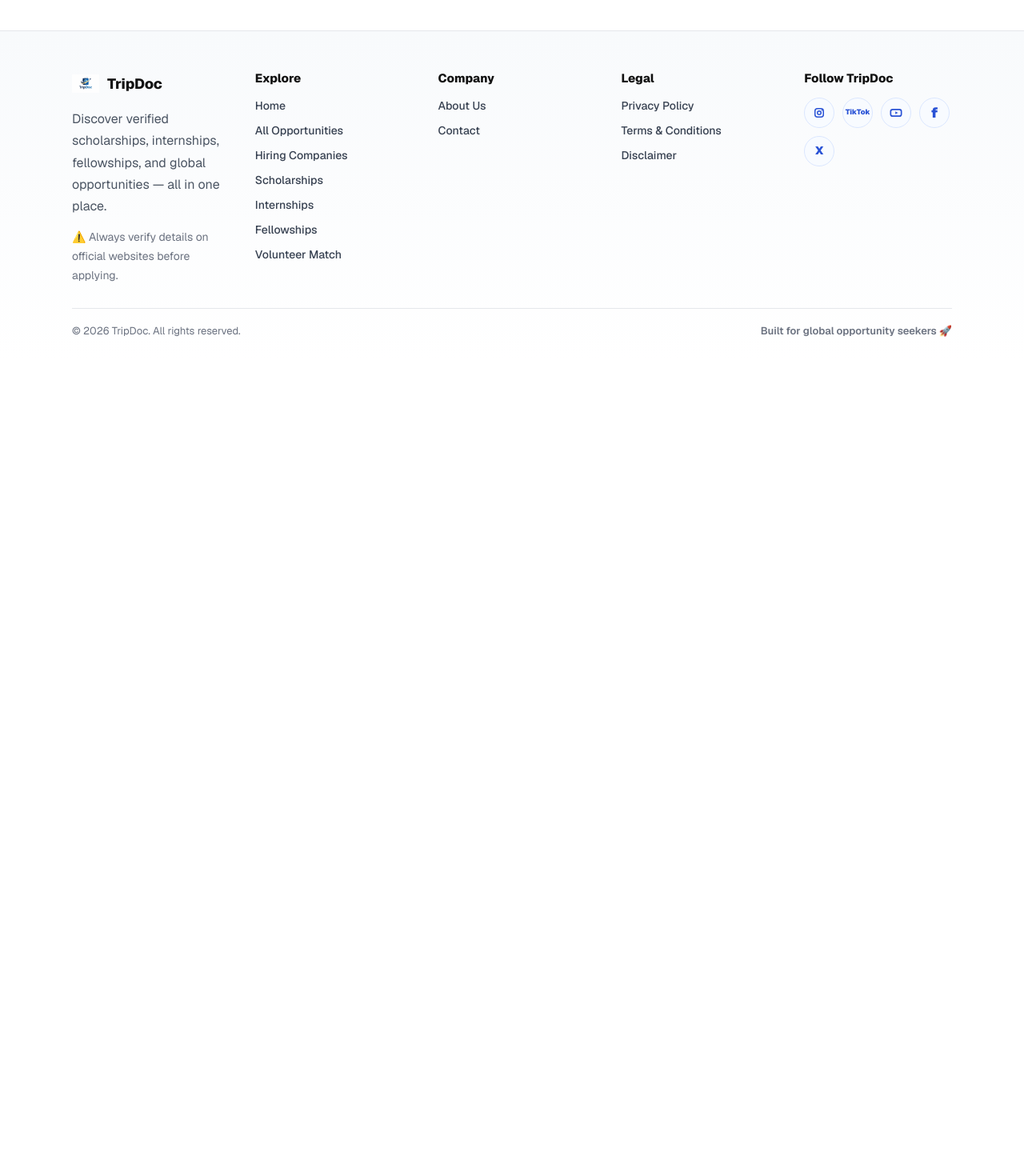
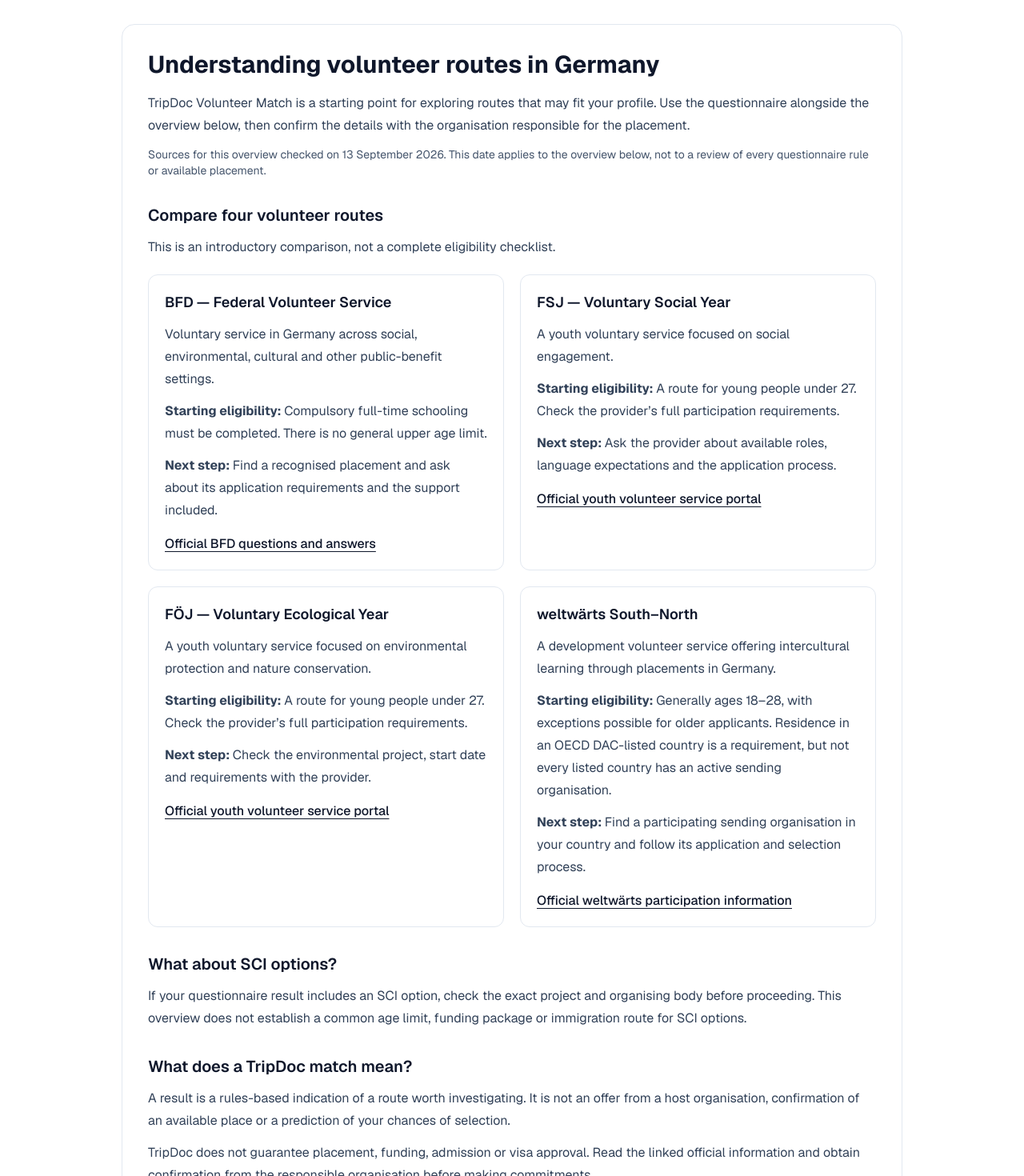
Before and after one commit to triipdoc/tripdoc-app, a Next.js app: page /volunteer-match in a window 1280 px wide. Shown: the part 1330-2800 px from the top of the page at 80% size. Before the commit the page ends 1781 px from the top, so only its background shows below. Built offline with nearby package versions, Linux system fonts and the light colour scheme; no server answers.

Commit message:
Add sourced volunteer route guide

```diff
--- a/app/volunteer-match/page.tsx
+++ b/app/volunteer-match/page.tsx
@@ -1,5 +1,8 @@
 import type { Metadata } from "next";
-import { isKnownVolunteerAcquisitionSource, parseVolunteerAcquisitionSource } from "../../lib/volunteerMatchMvp";
+import {
+  isKnownVolunteerAcquisitionSource,
+  parseVolunteerAcquisitionSource,
+} from "../../lib/volunteerMatchMvp";
 import VolunteerMatchClient from "./VolunteerMatchClient";
 
 const SITE_URL = "https://app.tripdoc.net";
@@ -7,27 +10,77 @@
 export const dynamic = "force-dynamic";
 
 export const metadata: Metadata = {
-  title: "TripDoc Volunteer Match | Germany Volunteer Route Assessment",
+  title: {
+    absolute: "Germany Volunteer Routes: BFD, FSJ & FÖJ | TripDoc",
+  },
   description:
-    "Answer a quick 5-step check and receive transparent, rules-based assessments for verified Germany volunteer routes including weltwärts, BFD, FSJ, FÖJ, and SCI.",
+    "Compare Germany volunteer routes including BFD, FSJ, FÖJ and weltwärts South–North. Use TripDoc’s free questionnaire and read official eligibility sources.",
   alternates: {
     canonical: `${SITE_URL}/volunteer-match`,
   },
   openGraph: {
-    title: "TripDoc Volunteer Match",
+    title: "Germany Volunteer Routes | TripDoc Volunteer Match",
     description:
-      "Check which verified Germany volunteer routes may fit your profile before preparing documents or applying.",
+      "Explore volunteer routes, understand their differences and check which routes may fit your profile.",
     url: `${SITE_URL}/volunteer-match`,
     siteName: "TripDoc",
     type: "website",
   },
   twitter: {
     card: "summary_large_image",
-    title: "TripDoc Volunteer Match",
+    title: "Germany Volunteer Routes | TripDoc",
     description:
-      "Get a transparent rules-based volunteer route assessment through a quick 5-step check without creating an account.",
+      "Compare volunteer routes and use a free, rules-based questionnaire. Includes official sources and important limitations.",
   },
 };
+
+const routes = [
+  {
+    name: "BFD — Federal Volunteer Service",
+    overview:
+      "Voluntary service in Germany across social, environmental, cultural and other public-benefit settings.",
+    eligibility:
+      "Compulsory full-time schooling must be completed. There is no general upper age limit.",
+    nextStep:
+      "Find a recognised placement and ask about its application requirements and the support included.",
+    source:
+      "https://www.bundesfreiwilligendienst.de/bundesfreiwilligendienst/fragen-antworten",
+    sourceLabel: "Official BFD questions and answers",
+  },
+  {
+    name: "FSJ — Voluntary Social Year",
+    overview:
+      "A youth voluntary service focused on social engagement.",
+    eligibility:
+      "A route for young people under 27. Check the provider’s full participation requirements.",
+    nextStep:
+      "Ask the provider about available roles, language expectations and the application process.",
+    source: "https://www.jugendfreiwilligendienste.de/",
+    sourceLabel: "Official youth volunteer service portal",
+  },
+  {
+    name: "FÖJ — Voluntary Ecological Year",
+    overview:
+      "A youth voluntary service focused on environmental protection and nature conservation.",
+    eligibility:
+      "A route for young people under 27. Check the provider’s full participation requirements.",
+    nextStep:
+      "Check the environmental project, start date and requirements with the provider.",
+    source: "https://www.jugendfreiwilligendienste.de/",
+    sourceLabel: "Official youth volunteer service portal",
+  },
+  {
+    name: "weltwärts South–North",
+    overview:
+      "A development volunteer service offering intercultural learning through placements in Germany.",
+    eligibility:
+      "Generally ages 18–28, with exceptions possible for older applicants. Residence in an OECD DAC-listed country is a requirement, but not every listed country has an active sending organisation.",
+    nextStep:
+      "Find a participating sending organisation in your country and follow its application and selection process.",
+    source: "https://www.weltwaerts.de/en/",
+    sourceLabel: "Official weltwärts participation information",
+  },
+];
 
 export default async function VolunteerMatchPage({
   searchParams,
@@ -35,13 +88,180 @@
   searchParams?: Promise<{ source?: string }>;
 }) {
   const params = (await searchParams) ?? {};
-  const isInitialSourceKnown = isKnownVolunteerAcquisitionSource(params.source);
-  const initialSource = parseVolunteerAcquisitionSource(params.source, "other");
+  const isInitialSourceKnown =
+    isKnownVolunteerAcquisitionSource(params.source);
+  const initialSource = parseVolunteerAcquisitionSource(
+    params.source,
+    "other"
+  );
 
   return (
-    <VolunteerMatchClient
-      initialSource={initialSource}
-      isInitialSourceKnown={isInitialSourceKnown}
-    />
+    <>
+      <VolunteerMatchClient
+        initialSource={initialSource}
+        isInitialSourceKnown={isInitialSourceKnown}
+      />
+
+      <section
+        aria-labelledby="volunteer-guide-heading"
+        className="mx-auto max-w-5xl px-4 py-12 sm:px-6"
+      >
+        <div className="rounded-2xl border border-slate-200 bg-white p-6 text-slate-900 sm:p-8">
+          <h2
+            id="volunteer-guide-heading"
+            className="text-2xl font-bold sm:text-3xl"
+          >
+            Understanding volunteer routes in Germany
+          </h2>
+
+          <p className="mt-4 leading-7 text-slate-700">
+            TripDoc Volunteer Match is a starting point for exploring
+            routes that may fit your profile. Use the questionnaire
+            alongside the overview below, then confirm the details with
+            the organisation responsible for the placement.
+          </p>
+
+          <p className="mt-3 text-sm text-slate-600">
+            Sources for this overview checked on{" "}
+            <time dateTime="2026-09-13">13 September 2026</time>.
+            This date applies to the overview below, not to a review
+            of every questionnaire rule or available placement.
+          </p>
+
+          <h3 className="mt-8 text-xl font-semibold">
+            Compare four volunteer routes
+          </h3>
+
+          <p className="mt-3 leading-7 text-slate-700">
+            This is an introductory comparison, not a complete
+            eligibility checklist.
+          </p>
+
+          <div className="mt-5 grid gap-5 md:grid-cols-2">
+            {routes.map((route) => (
+              <article
+                key={route.name}
+                className="rounded-xl border border-slate-200 p-5"
+              >
+                <h4 className="text-lg font-semibold">
+                  {route.name}
+                </h4>
+
+                <p className="mt-3 leading-7 text-slate-700">
+                  {route.overview}
+                </p>
+
+                <p className="mt-3 leading-7 text-slate-700">
+                  <strong>Starting eligibility: </strong>
+                  {route.eligibility}
+                </p>
+
+                <p className="mt-3 leading-7 text-slate-700">
+                  <strong>Next step: </strong>
+                  {route.nextStep}
+                </p>
+
+                <a
+                  href={route.source}
+                  className="mt-4 inline-block font-medium text-blue-700 underline underline-offset-4"
+                >
+                  {route.sourceLabel}
+                </a>
+              </article>
+            ))}
+          </div>
+
+          <h3 className="mt-8 text-xl font-semibold">
+            What about SCI options?
+          </h3>
+
+          <p className="mt-3 leading-7 text-slate-700">
+            If your questionnaire result includes an SCI option,
+            check the exact project and organising body before
+            proceeding. This overview does not establish a common
+            age limit, funding package or immigration route for
+            SCI options.
+          </p>
+
+          <h3 className="mt-8 text-xl font-semibold">
+            What does a TripDoc match mean?
+          </h3>
+
+          <p className="mt-3 leading-7 text-slate-700">
+            A result is a rules-based indication of a route worth
+            investigating. It is not an offer from a host organisation,
+            confirmation of an available place or a prediction of
+            your chances of selection.
+          </p>
+
+          <p className="mt-3 leading-7 text-slate-700">
+            TripDoc does not guarantee placement, funding, admission
+            or visa approval. Read the linked official information
+            and obtain confirmation from the responsible organisation
+            before making commitments.
+          </p>
+
+          <h3 className="mt-8 text-xl font-semibold">
+            Questions to ask before accepting a placement
+          </h3>
+
+          <ul className="mt-4 list-disc space-y-3 pl-5 leading-7 text-slate-700">
+            <li>
+              Is the organisation accepting applications from people
+              with my citizenship and country of residence?
+            </li>
+            <li>
+              What language level is required, and what evidence
+              should I provide?
+            </li>
+            <li>
+              What are the duties, start date and service duration?
+            </li>
+            <li>
+              What allowance, accommodation, meals, insurance and
+              travel support are included in writing?
+            </li>
+            <li>
+              What costs would I personally need to cover?
+            </li>
+            <li>
+              Which documents must I obtain from the organisation,
+              and which requirements must I confirm with the
+              responsible authorities?
+            </li>
+          </ul>
+
+          <p className="mt-6 leading-7 text-slate-700">
+            For example, BFD guidance says that pocket money is
+            agreed with the placement and that accommodation and
+            meals may be provided. Do not assume that every BFD
+            placement includes free housing or all living costs.{" "}
+            <a
+              href="https://www.bundesfreiwilligendienst.de/bundesfreiwilligendienst/fragen-antworten"
+              className="font-medium text-blue-700 underline underline-offset-4"
+            >
+              Read the official BFD benefits guidance.
+            </a>
+          </p>
+
+          <div className="mt-8 border-t border-slate-200 pt-6">
+            <h3 className="text-xl font-semibold">
+              Found information that needs correcting?
+            </h3>
+
+            <p className="mt-3 leading-7 text-slate-700">
+              Contact TripDoc with the page address, the statement
+              concerned and an official source showing the issue.{" "}
+              <a
+                href="/contact"
+                className="font-medium text-blue-700 underline underline-offset-4"
+              >
+                Contact TripDoc.
+              </a>
+            </p>
+          </div>
+        </div>
+      </section>
+    </>
   );
 }
```
